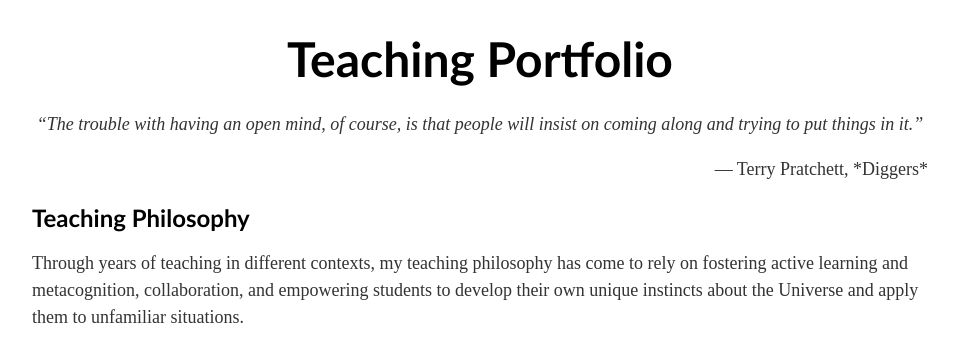
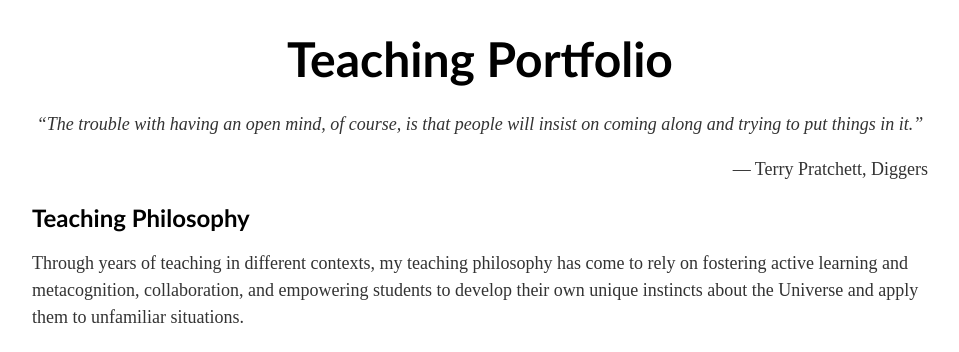
Before and after one commit to lunazagor/lunazagor.github.io, a Jekyll site: the page built from teaching/index.html, in a window 1280 px wide. Shown: the part 355-707 px from the top of the page, without its empty margins (160-1119 px from the left). Built offline with Jekyll 4.4.1, drawn with Linux system fonts in a browser that asks for light colours.

Commit message:
Update index.html
removed extra *'s around Diggers

```diff
--- a/teaching/index.html
+++ b/teaching/index.html
@@ -59,7 +59,7 @@ title: Teaching
     <h1>Teaching Portfolio</h1>
 
     <p class="quote">“The trouble with having an open mind, of course, is that people will insist on coming along and trying to put things in it.”</p>
-    <p class="quote-author">― Terry Pratchett, *Diggers*</p>
+    <p class="quote-author">― Terry Pratchett, Diggers</p>
 
   <div class="section">
           <h2>Teaching Philosophy</h2>
```
